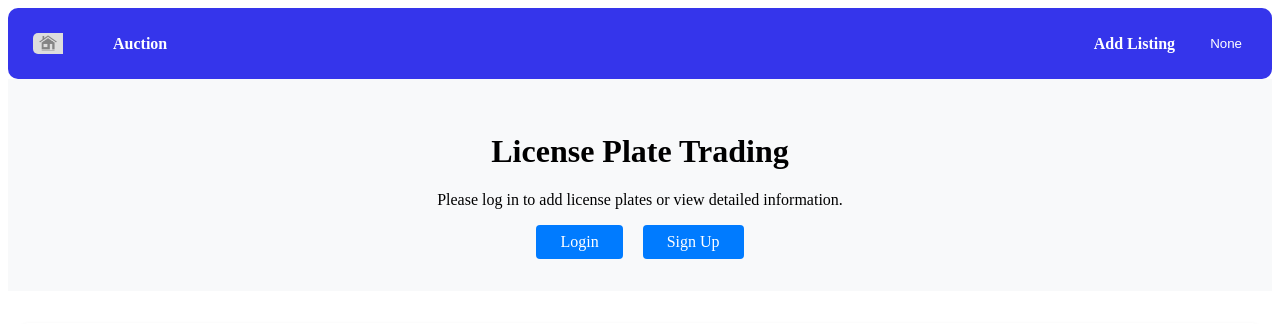
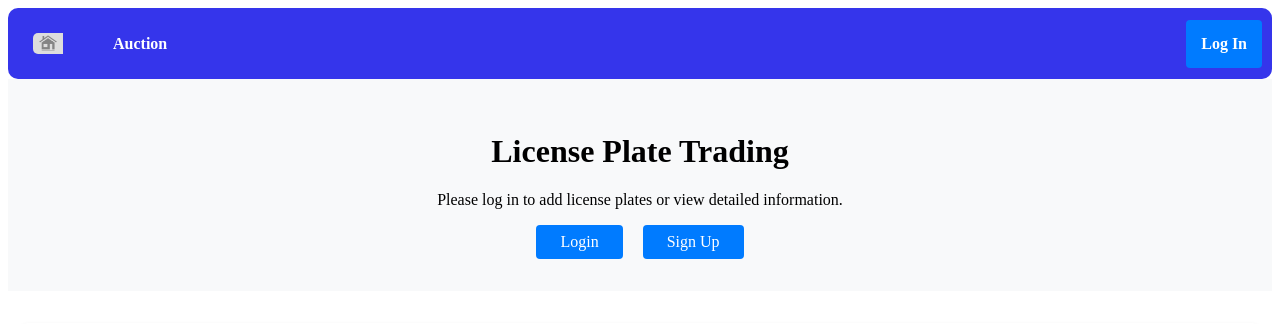
Before and after one commit to Saadank/IS499MYSQL, a FastAPI app: page / in a window 1280 px wide. Shown: the top 324 px of the page. Run offline with FastAPI, Linux system fonts and the light colour scheme; data that the repository does not hold is empty.

Commit message:
Add navigation button for login and style updates
- Introduced a new navigation button for user login in the base template.
- Added CSS styles for the navigation button, including hover effects for improved user interaction.

```diff
--- a/static/css/main.css
+++ b/static/css/main.css
@@ -554,3 +554,18 @@
         margin: 1rem 0;
     }
 }
+
+.nav-button {
+    padding: 8px 16px;
+    background-color: #007bff;
+    color: white;
+    text-decoration: none;
+    border-radius: 4px;
+    transition: background-color 0.2s;
+}
+
+.nav-button:hover {
+    background-color: #0056b3;
+    color: white;
+    text-decoration: none;
+}
--- a/templates/Base.html
+++ b/templates/Base.html
@@ -21,6 +21,7 @@
             </div>
             <div class="navbar-right">
                 <ul>
+                    {% if username %}
                     <li><a href="/addlisting">Add Listing</a></li>
                     <li><div class="profile-menu-container">
                         <button class="profile-button" onclick="toggleProfileMenu()">
@@ -35,6 +36,9 @@
                             <a href="/logout" class="dropdown-item">Logout</a>
                         </div>
                     </div></li>
+                    {% else %}
+                    <li><a href="{{ url_for('login_page') }}" class="nav-button">Log In</a></li>
+                    {% endif %}
                 </ul>
             </div>
         </nav>
```
